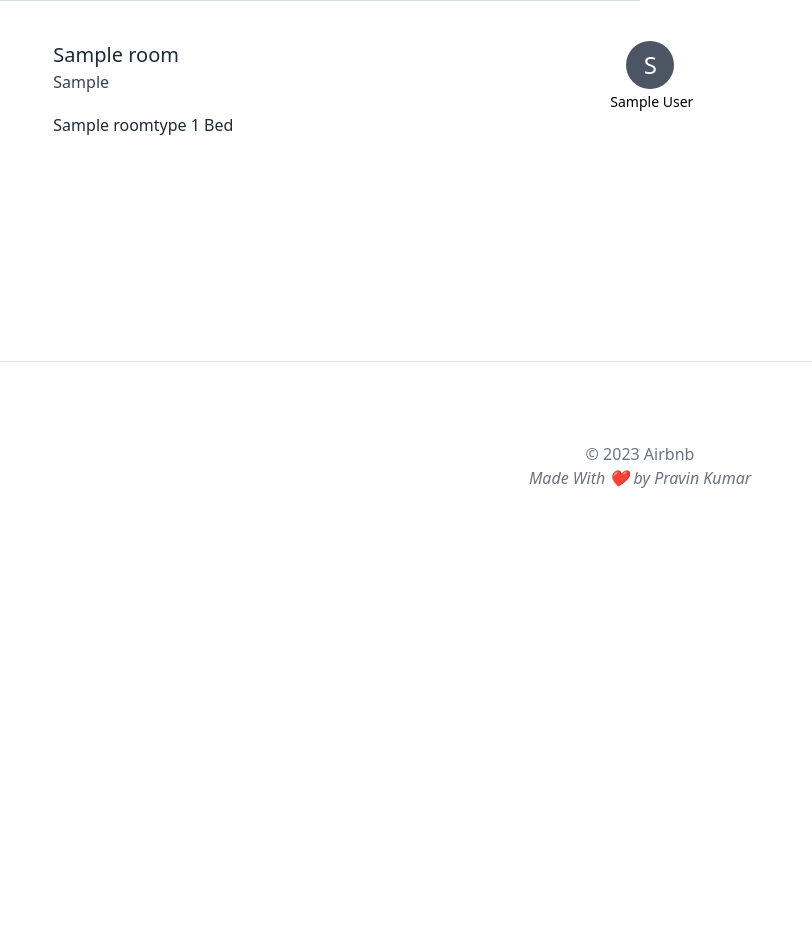
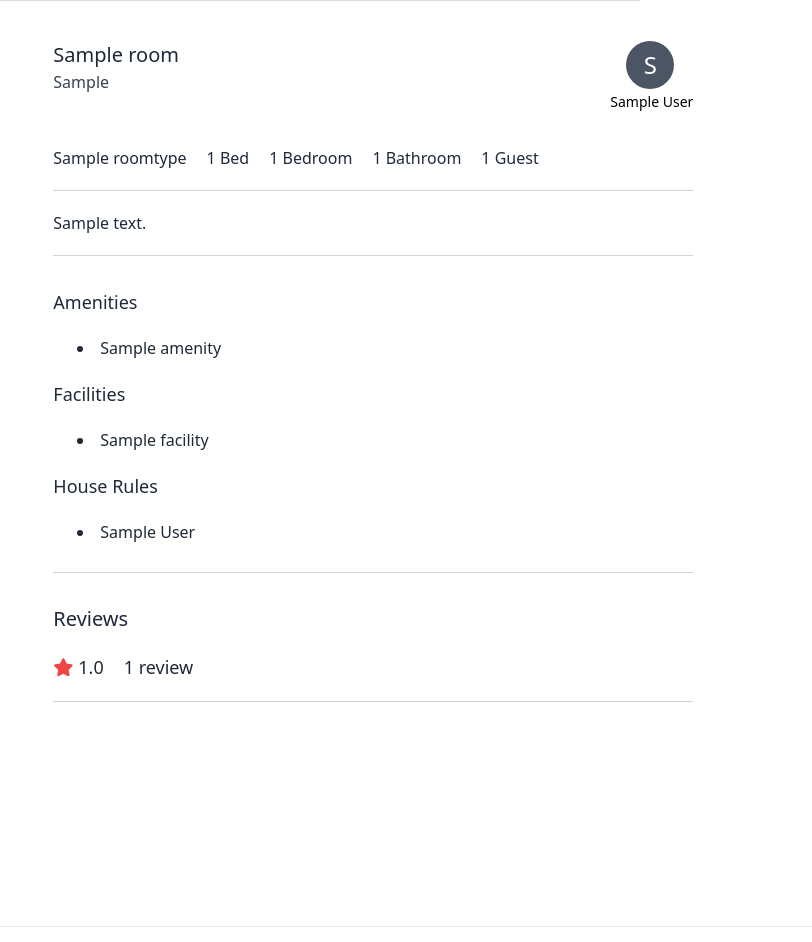
Before and after one commit to Pravin-Kumar-21/Airbnb_Clone_Latest, a Django app: page /rooms/1 in a window 1280 px wide. Shown: the part 459-1401 px from the top of the page, without its empty margins (0-812 px from the left). Before the commit the page ends 947 px from the top, so only its background shows below. Run offline with Django 4.2, Linux system fonts and the light colour scheme; tables that the repository leaves empty hold one stand-in row (values such as "Sample post"); grey boxes marked "Sample" are stand-in pictures; style sheets or scripts are compiled from the project's sources; some libraries are stand-ins or nearby versions.

Commit message:
amenities facilities reviews added

```diff
--- a/rooms/models.py
+++ b/rooms/models.py
@@ -120,9 +120,3 @@ class Room(core_models.TimeStampedModel):
         photos = self.photos.all()[1:5]
         print(photos)
         return photos
-
-    def get_beds(self):
-        if self.beds == 1:
-            return "1 Bed"
-        else:
-            return f"{self.beds} beds"
--- a/templates/rooms/room_detail.html
+++ b/templates/rooms/room_detail.html
@@ -1,4 +1,3 @@
-
 {% extends "base.html" %}
 {% block page_name %}
     {{room.name}}
@@ -19,7 +18,7 @@
     <div class="container mx-auto flex justify-around pb-56" >
         <div class="w-1/2" >
             <div class="flex justify-between">
-                <div>
+                <div class="mb-5">
                     <h4 class="text-xl font-normal mb-px">{{room.name}}</h4>
                     <span class="text-gray-700 font-light" >{{room.city}}</span>
                 </div>
@@ -37,9 +36,39 @@
                 </a>
                 </div>
             </div>
-            <div class="flex">
-                {{room.room_type}}
-                {{room.get_beds}}
+            <div class="flex mt-8 pb-5 border-b border-gray-300 text-base ">
+                <span class="mr-5 font-light">{{room.room_type}}</span>
+                <span class="mr-5 font-light">{{room.beds}} Bed{{room.beds|pluralize}}</span>
+                <span class="mr-5 font-light">{{room.bedrooms}} Bedroom{{room.bedrooms|pluralize}}</span>
+                <span class="mr-5 font-light">{{room.baths}} Bathroom{{room.baths|pluralize}}</span>
+                <span class="font-light">{{room.guest}} Guest{{room.guest|pluralize}}</span>
+            </div>
+            <p class="pt-5 pb-5 border-b border-gray-300 text-base font-extralight">
+                {{room.description}}
+            </p>
+            <div class="mt-8 pb-5 border-b border-gray-300 ">
+                <h4 class="font-normal text-lg mb-5 mt-5">Amenities</h4>
+                {% for a in room.amenities.all %}
+                    <li class="mb-2 pl-6 font-extralight text-normal ">{{a}}</li>
+                {% endfor %}
+                <h4 class="font-normal text-lg mb-5 mt-5">Facilities</h4>
+                {% for f in room.facilities.all %}
+                    <li class="mb-2 pl-6 font-extralight text-normal ">{{f}}</li>
+                {% endfor %}
+                <h4 class="font-normal text-lg mb-5 mt-5">House Rules</h4>
+                {% for h in room.house_rules.all %}
+                    <li class="mb-2 pl-6 mr font-extralight text-normal ">{{h}}</li>
+                {% endfor %}
+            </div>
+            <div class="mt-8 pb-5 border-b border-gray-300 text-lg">
+                <h4 class="font-medium text-xl mb-5">Reviews</h4>
+                <div class="flex items-center">
+                    <div class="mr-5">
+                        <i class="fas fa-star text-red-500"></i>
+                        <span class="text-bold font-normal" >{{room.total_rating}}</span>
+                    </div>
+                    {{room.reviews.count}} review{{room.reviews.count|pluralize}}
+                </div>
             </div>
         </div>
         <div class="w-1/3"></div>
```
Also changed, not shown: Query_Sets/Screenshot from 2023-09-11 01-16-44.png (added), Query_Sets/Screenshot from 2023-09-11 01-19-01.png (added).
